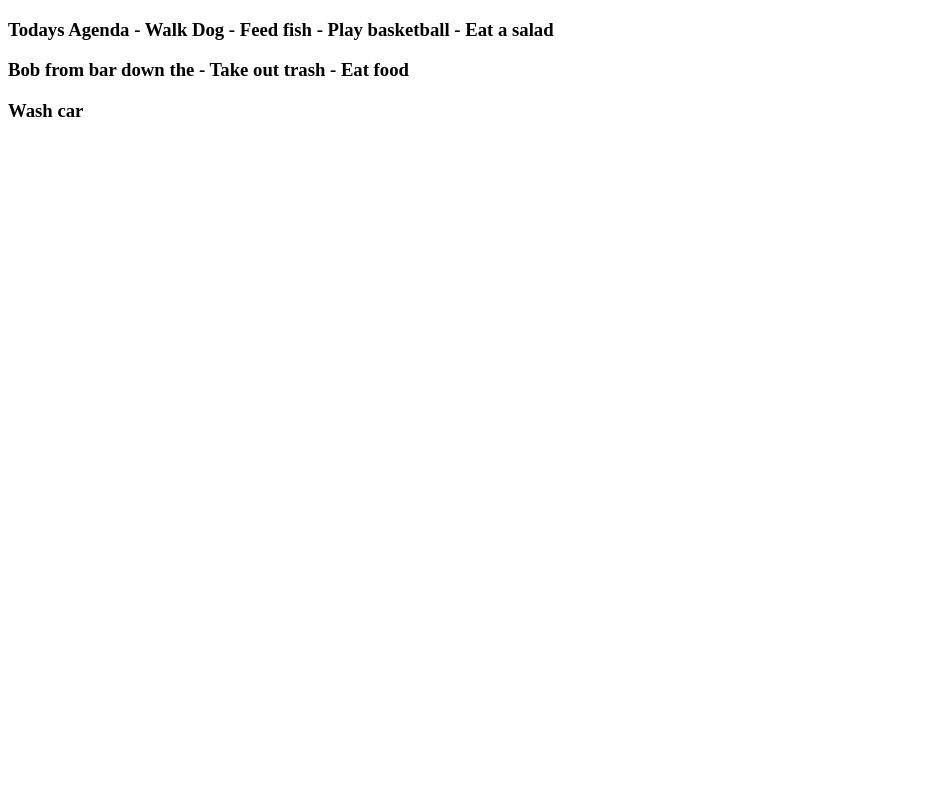
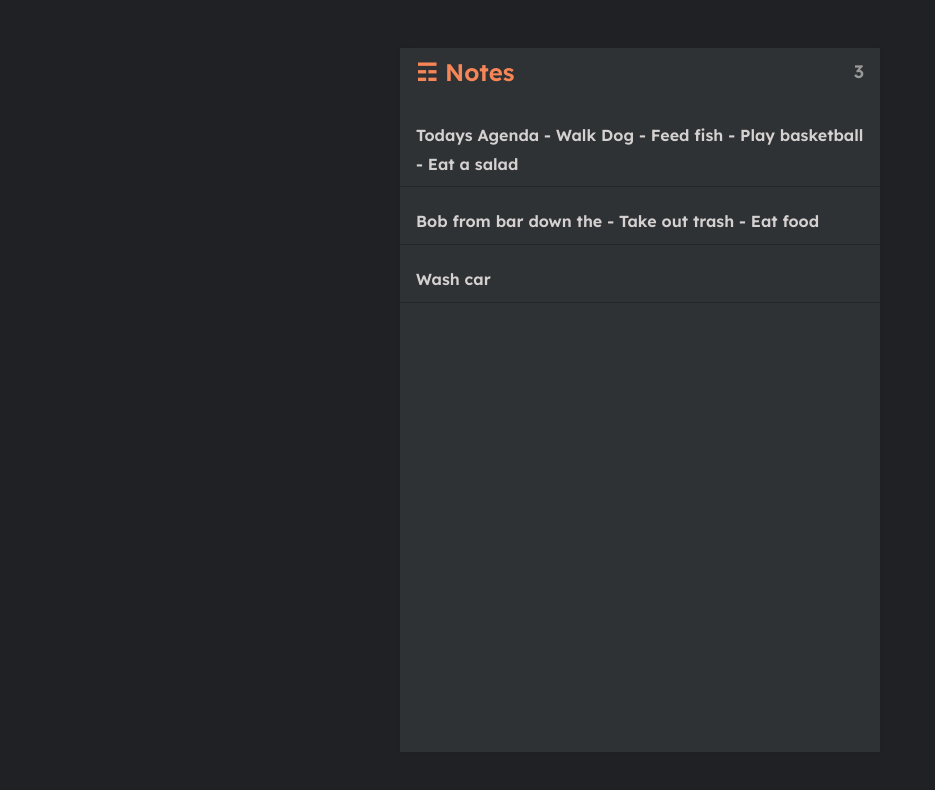
Before and after one commit to n1yazbek/TimeWise, a React (Create React App) app in the folder frontend/: page / in a window 1280 px wide. Shown: the top 790 px of the page, without its empty margins (0-935 px from the left). Built offline with nearby package versions, Linux system fonts and the light colour scheme.

Commit message:
going back from a single note functionality added

```diff
--- a/frontend/src/App.css
+++ b/frontend/src/App.css
@@ -0,0 +1,249 @@
+@import url('https://fonts.googleapis.com/css2?family=Lexend:wght@400;600;700&display=swap');
+
+
+
+:root {
+  --color-main: #f68657;
+  --color-text: #383a3f;
+  --color-dark: #1f2124;
+  --color-gray: #677;
+  --color-bg: #f3f6f9;
+  --color-light: #acb4bd;
+  --color-lighter: #f9f9f9;
+  --color-white: #fff;
+  --color-border:#e0e3e6;
+}
+
+.dark {
+  --color-main: #f68657;
+  --color-text: #d6d1d1;
+  --color-dark: #f5f6f7;
+  --color-gray: #999;
+  --color-bg: #1f2124;
+  --color-lighter: #292a2c;
+  --color-white: #2e3235;
+  --color-border:#252629;
+}
+
+/* BASE STYLES */
+
+
+*{
+  margin: 0;
+  padding: 0;
+  box-sizing: border-box;
+  font-family: 'Lexend', sans-serif;
+  color: inherit;
+  font-size: inherit;
+  scroll-behavior: smooth;
+}
+
+
+body{
+  line-height: 1.8em;
+  font-weight: 400;
+  font-size: 16px;
+}
+
+a {
+  text-decoration: none;
+}
+
+/* APP STYLES */
+
+
+.container {
+  width: 100%;
+  height: 100vh;
+  color: var(--color-text);
+  background-color: var(--color-bg);
+  display: flex;
+  align-items: center;
+}
+
+
+.app {
+  width: 100%;
+  max-width: 480px;
+  height: 88vh;
+  margin: 0 auto;
+  background-color: var(--color-white);
+  box-shadow: 1px 1px 6px rgba(0, 0, 0, 0.05);
+  position: relative;
+}
+
+
+.app-header {
+  display: flex;
+  align-items: center;
+  padding: 16px;
+  justify-content: space-between;
+  background-color: var(--color-lighter);
+  box-shadow: 0px 1px 3px rgba(0, 0, 0, 0.1);
+}
+
+.app-header h1 {
+  font-size: 30px;
+  color: var(--color-dark);
+  font-weight: 800;
+  text-align: center;
+}
+
+.app-header button {
+  border: 0;
+  background: transparent;
+  cursor: pointer;
+}
+
+.app-header button > svg {
+  fill: var(--color-dark);
+  height: 25px;
+  width: 25px;
+  object-fit: cover;
+}
+
+.app-body {
+  padding: 16px;
+}
+
+
+/* NOTES STYLES */
+
+.notes-header {
+  display: flex;
+  align-items: center;
+  justify-content: space-between;
+  padding: 10px 16px;
+}
+
+.notes-title,
+.notes-count {
+  color: var(--color-main);
+  font-size: 24px;
+  font-weight: 600;
+}
+
+.notes-count {
+  font-size: 18px;
+  color: var(--color-gray);
+}
+
+
+.notes-list {
+  padding: 0;
+  margin: 16px 0;
+  height: 70vh;
+  overflow-y: auto;
+  scrollbar-width: none; /* Firefox */
+}
+
+.notes-list::-webkit-scrollbar {
+  display: none;
+}
+
+.notes-list-item {
+  border-bottom: 1px solid  var(--color-border);
+  margin-bottom: 12px;
+  padding: 8px 16px;
+  transition: all 0.2s ease-in-out;
+}
+
+.notes-list-item:hover {
+  background-color: var(--color-bg);
+  cursor: pointer;
+}
+
+.notes-list-item h3,
+.notes-list-item p span {
+  font-weight: 600;
+}
+
+
+.notes-list-item p span {
+  color: var(--color-gray);
+  display: inline-block;
+  margin-right: 8px;
+}
+
+.notes-list-item p {
+  font-size: 14px;
+  color: var(--color-light);
+}
+
+.floating-button {
+  font-size: 48px;
+  position: absolute;
+  bottom: 24px;
+  right: 16px;
+  background: var(--color-main);
+  border: none;
+  width: 60px;
+  height: 60px;
+  border-radius: 50%;
+  display: flex;
+  align-items: center;
+  justify-content: center;
+  cursor: pointer;
+  box-shadow: 1px 1px 10px rgba(0, 0, 0, 0.2);
+}
+
+
+.floating-button > svg {
+  fill: var(--color-bg);
+}
+
+
+
+/*==============================
+=>  Note Styles
+================================*/
+
+.note-header {
+  display: flex;
+  align-items: center;
+  justify-content: space-between;
+  color: var(--color-main);
+  padding: 10px;
+}
+
+.note-header h3 {
+  display: flex;
+  align-items: center;
+  font-size: 24px;
+  cursor: pointer;
+}
+
+.note-header h3 svg {
+  fill: var(--color-main);
+  width: 20px;
+  margin-right: 8px;
+}
+
+.note-header button {
+  border: none;
+  outline: none;
+  font-weight: 600;
+  background-color: transparent;
+  font-size: 18px;
+  cursor: pointer;
+}
+
+.note textarea {
+  background-color: var(--color-white);
+  border: none;
+  padding: 16px 12px;
+  width: 100%;
+  height: 70vh;
+  resize: none;
+  scrollbar-width: none; /* Firefox */
+}
+
+.note textarea:active,
+.note textarea:focus {
+  outline: none;
+  border: none;
+}
+
+.note textarea::-webkit-scrollbar {
+  display: none;
+}
--- a/frontend/src/App.js
+++ b/frontend/src/App.js
@@ -27,12 +27,14 @@
 
 function App() {
   return (
-    <div className="App">
-      <Routes>
-        <Route path="/" exact element={<NoteListPage />} />
-        <Route path="/note/:id" element={<NotePage />} />
-        <Route path="/todoList" element={<TodoList />} />
-      </Routes>
+    <div className="container dark">
+      <div className="app">
+        <Routes>
+          <Route path="/" exact element={<NoteListPage />} />
+          <Route path="/note/:id" element={<NotePage />} />
+          <Route path="/todoList" element={<TodoList />} />
+        </Routes>
+      </div>
     </div>
   );
 }
--- a/frontend/src/components/ListItem.js
+++ b/frontend/src/components/ListItem.js
@@ -1,11 +1,14 @@
 import React from "react";
+import { Link } from "react-router-dom";
 
 const ListItem = ({ note }) => {
   console.log("PROPS: ", note);
   return (
-    <div>
-      <h3>{note.body}</h3>
-    </div>
+    <Link to={`/note/${note.id}`}>
+      <div className="notes-list-item">
+        <h3>{note.body}</h3>
+      </div>
+    </Link>
   );
 };
 
--- a/frontend/src/pages/NoteListPage.js
+++ b/frontend/src/pages/NoteListPage.js
@@ -4,7 +4,11 @@
 
 const NotesListPage = () => {
   return (
-    <div>
+    <div className="notes">
+      <div className="notes-header">
+        <h2 className="notes-title">&#9782; Notes</h2>
+        <p className="notes-count">{notes.length}</p>
+      </div>
       <div className="notes-list">
         {notes.map((note, index) => (
           <ListItem key={index} note={note} />
--- a/frontend/src/pages/NotePage.js
+++ b/frontend/src/pages/NotePage.js
@@ -1,12 +1,26 @@
 import React from "react";
 import { useParams } from "react-router-dom";
 
+import notes from "../assets/data";
+import { Link } from "react-router-dom";
+import { ReactComponent as ArrowLeft } from "../assets/arrow-left.svg";
+
 const NotePage = (props) => {
   let { id } = useParams();
-  console.log("params:", params);
+  // console.log("params:", id);
+
+  let note = notes.find((note) => note.id === Number(id)); //Number() to ensure that the id is numeric
+
   return (
-    <div>
-      <h1>This is a single Note Page</h1>
+    <div className="note">
+      <div className="note-header">
+        <h3>
+          <Link to="/">
+            <ArrowLeft />
+          </Link>
+        </h3>
+      </div>
+      <p>{note?.body}</p>
     </div>
   );
 };
```
Also changed, not shown: frontend/src/assets/arrow-left.svg (added).
